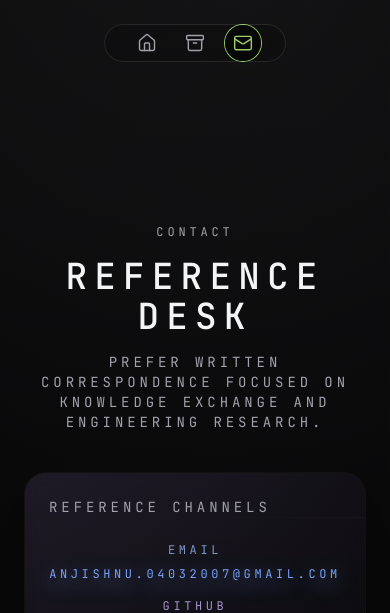
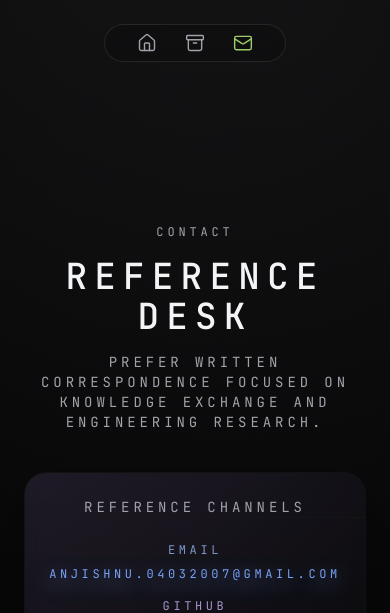
Before and after one commit to Granted07/portfolio, a Next.js app: page /contact in a window 390 px wide. Shown: the top 613 px of the page. Built offline with nearby package versions, Linux system fonts and the light colour scheme.

Commit message:
navbar too rgbtq no more

```diff
--- a/components/contact-panel.tsx
+++ b/components/contact-panel.tsx
@@ -41,7 +41,7 @@ export function ContactPanel({ contacts }: { contacts: ContactLink[] }) {
         animate={{ opacity: 1, y: 0, transition: { delay: 0.15, duration: 0.55, ease: smoothEase } }}
       >
         <Card className="border-border/60 bg-muted/30 p-0" style={{ "--card-accent": "var(--term-magenta)" } as CSSProperties}>
-          <CardHeader className="px-6 pt-6 text-left">
+          <CardHeader className="px-6 pt-6 text-center sm:text-left">
             <CardTitle>Reference channels</CardTitle>
           </CardHeader>
           <CardContent className="grid gap-4 border-t border-border/50 px-6 py-6 text-xs uppercase tracking-[0.3em] text-muted-foreground/80">
--- a/components/main-nav.tsx
+++ b/components/main-nav.tsx
@@ -106,8 +106,7 @@ export function MainNav() {
               )}
               style={isActive ? {
                 color: item.tone,
-                boxShadow: `0 0 0 1px ${item.tone}, 0 10px 24px -16px ${item.tone}`,
-                backgroundColor: "color-mix(in oklab, var(--background) 75%, transparent)",
+                // boxShadow: `0 0 0 0px ${item.tone}, 0 5px -24px -14px ${item.tone}`,
               } : undefined}
             >
               <Icon className="h-5 w-5" strokeWidth={1.7} style={isActive ? { color: item.tone } : undefined} />
```
